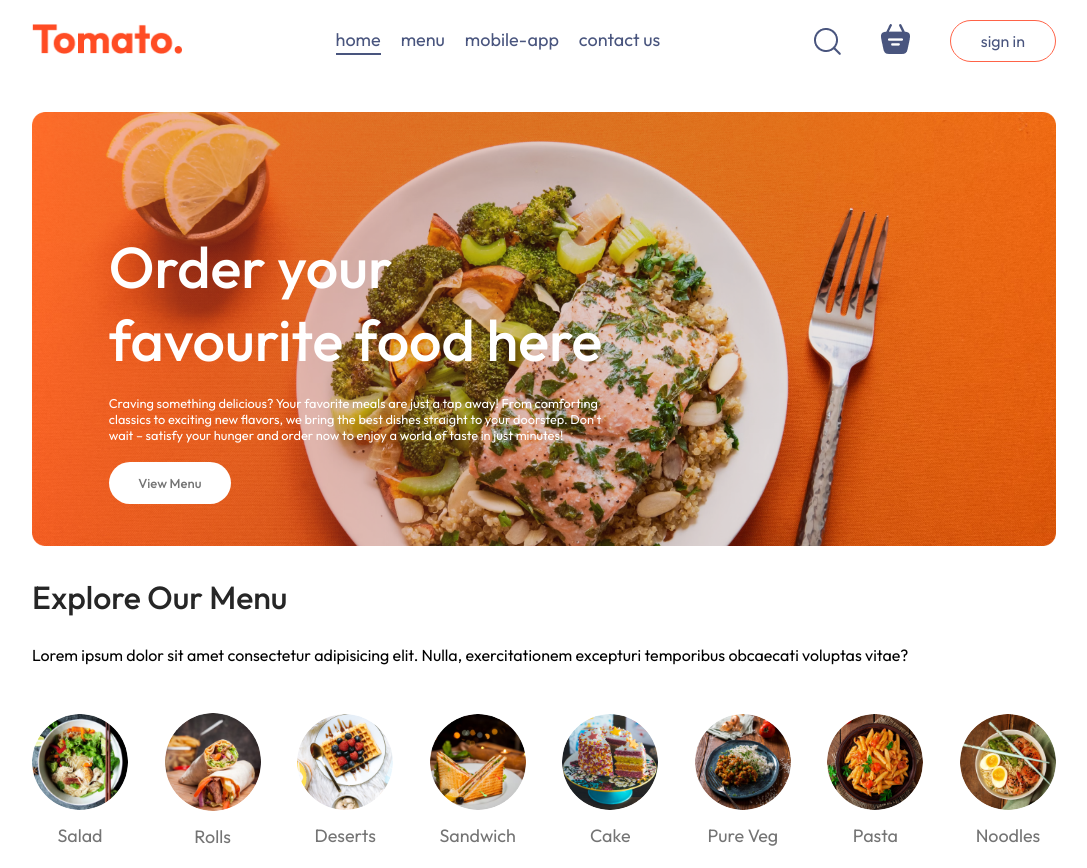
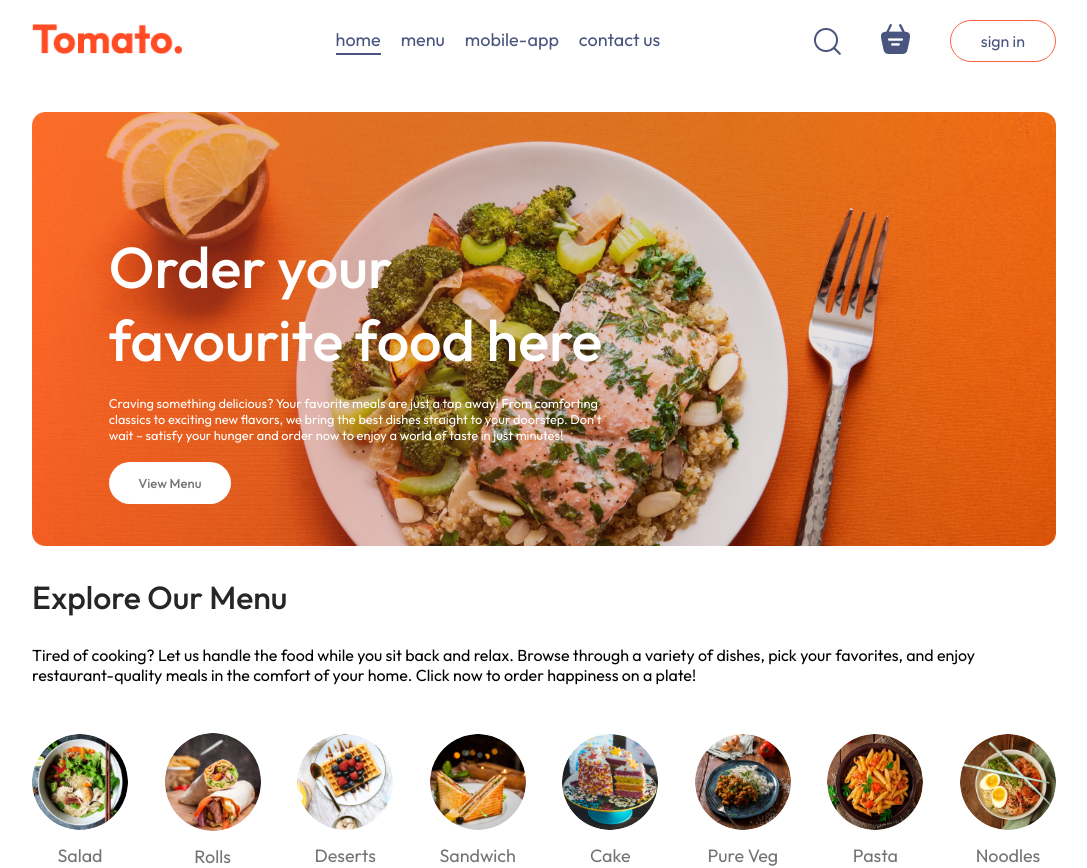
Before and after one commit to damantadi/Food_Del_MERN, a React (Vite) app in the folder frontend/: page / in a window 1280 px wide. Shown: the top 868 px of the page, without its empty margins (96-1183 px from the left). Built offline with nearby package versions, Linux system fonts and the light colour scheme; no server answers.

Commit message:
Update ExploreMenu.jsx

```diff
--- a/frontend/src/components/ExploreMenu/ExploreMenu.jsx
+++ b/frontend/src/components/ExploreMenu/ExploreMenu.jsx
@@ -7,7 +7,7 @@ const ExploreMenu = ({category, setCategory}) => {
   return (
     <div className='explore-menu' id='explore-menu'>
         <h1>Explore Our Menu</h1>
-        <p className='explore-menu=text'>Lorem ipsum dolor sit amet consectetur adipisicing elit. Nulla, exercitationem excepturi temporibus obcaecati voluptas vitae?</p>
+        <p className='explore-menu=text'>Tired of cooking? Let us handle the food while you sit back and relax. Browse through a variety of dishes, pick your favorites, and enjoy restaurant-quality meals in the comfort of your home. Click now to order happiness on a plate!</p>
         <div className="explore-menu-list">
             {menu_list.map((item,index)=>{
                 return (
```
